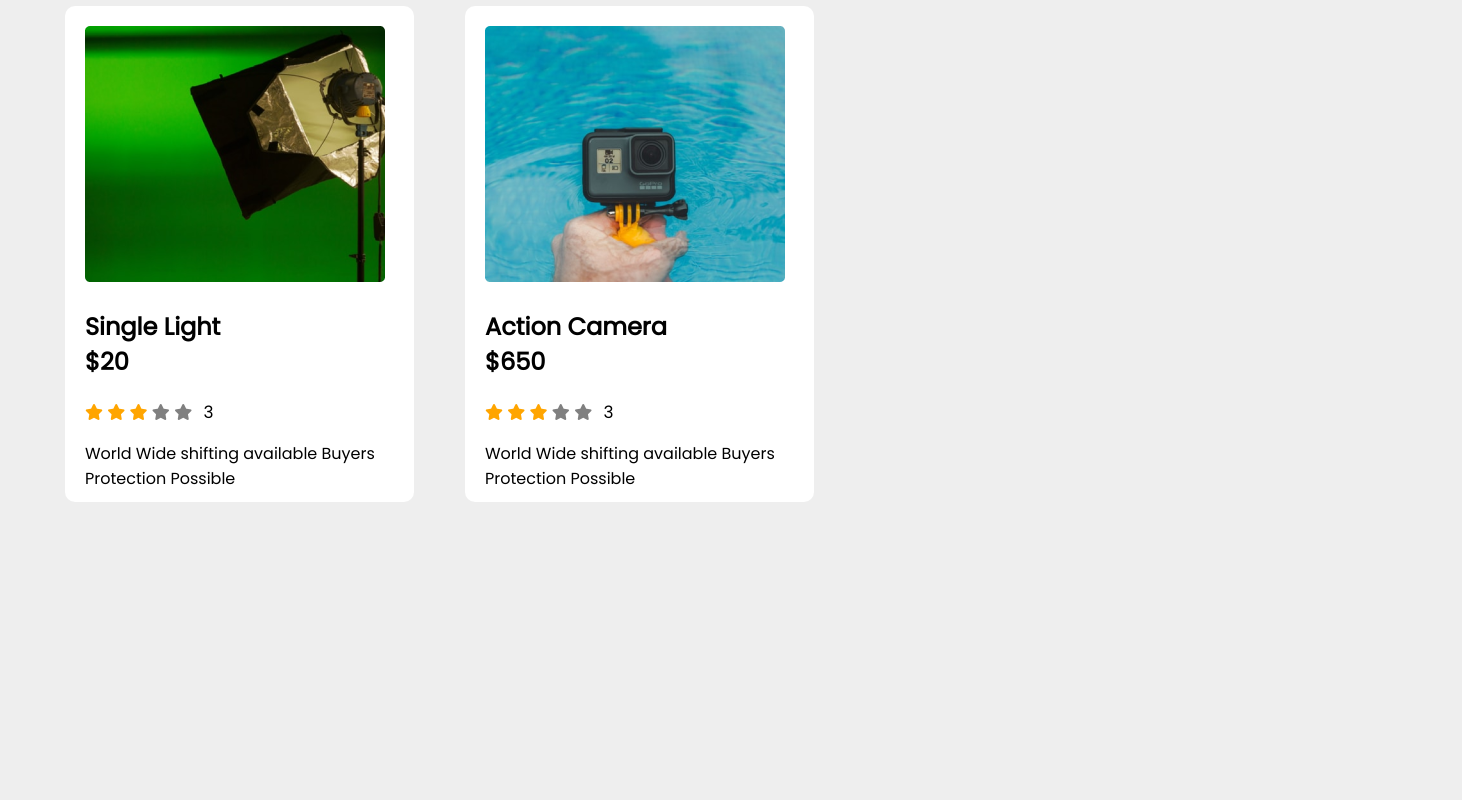
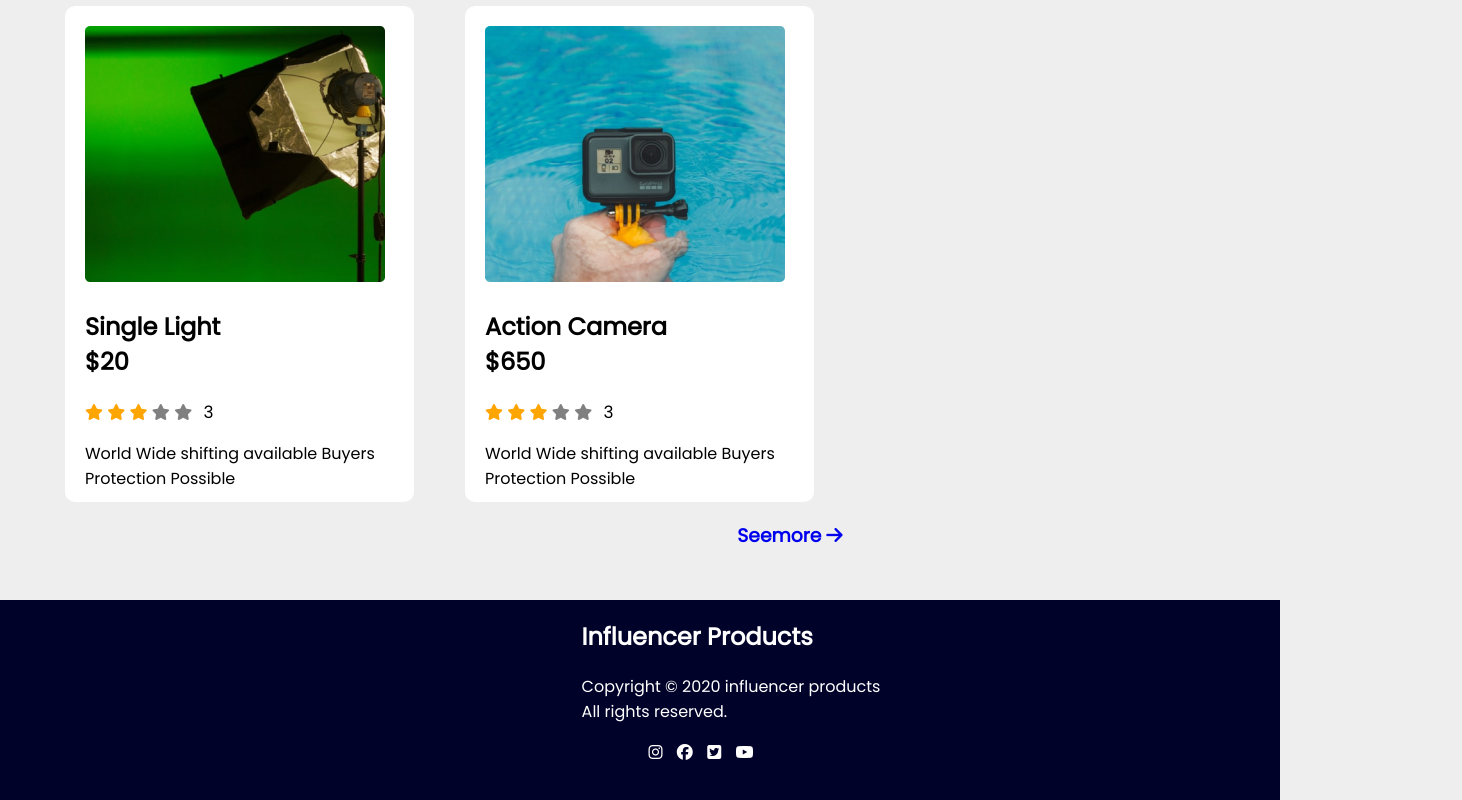
Before and after one commit to jasim-164/influencer-gear, a plain HTML site: page index.html in a window 1280 px wide. Shown: the part 2494-3294 px from the top of the page, 1462 px wide, since content can reach past the window. Before the commit the page ends 2996 px from the top, so only its background shows below. Drawn offline with Linux system fonts and the light colour scheme; a web font is replaced by a local one.

Commit message:
footerpart added

```diff
--- a/index.html
+++ b/index.html
@@ -39,7 +39,7 @@
                 <div class="preebook-info">
                     <h1 class="title"> Start Your Journey As <br> Influencer</h1>
                     <p class="description">Our purpose is to Make Waves; an idea seeded in the fact that our creators tell stories that build human connections, which set off waves of influence. These waves of influence become our data layers, from which we measure the impact. Our clients and creators make waves, we measure the impact.</p>
-                    <span class="preebook-button"><a href="#">Preebook Now<i class="fas fa-arrow-right"></i> </a></span>
+                    <span class="preebook-button"><a href="#">Preebook Now <i class="fas fa-arrow-right"></i> </a></span>
 
                 </div>
                 <div class="camera-display">
@@ -195,11 +195,30 @@
                     <p class="info">World Wide shifting available Buyers Protection Possible</p>
                 </div>
             </div>
+
+            <h3 class="seemore"><a href="#">Seemore <i class="fas fa-arrow-right"></i> </a> </h3>
         </section>
 
+        <!-- ========== End popular collection section ========== -->
 
+        <!-- ========== Start Bottom section ========== -->
+        <section class="footer">
+            <div class="footer-social">
+                <div class="policy">
+                <h1> Influencer Products</h1>
+                <p>Copyright &copy; 2020 influencer products <br>All rights reserved.</p>
+                </div>
+                <div class="social">
+                    <span class="icon"><a href="#"><i class="fab fa-instagram"></i></a></span>
+                    <span class="icon"><a href="#"><i class="fab fa-facebook"></i></a></span>
+                    <span class="icon"><a href="#"><i class="fab fa-twitter-square"></i></a></span>
+                    <span class="icon"><a href="#"><i class="fab fa-youtube"></i></a></span>
+                </div>
 
-        <!-- ========== End popular collection section ========== -->
+            </div>
+        </section>
+
+        <!-- ========== End Bottom section ========== -->
 
 
 
--- a/style.css
+++ b/style.css
@@ -59,6 +59,11 @@ a{
     width:440px;
     margin-right:100px;
     border-radius:50px;
+    transition: transform 1s;
+}
+
+.camera:hover{
+    transform: scale(1.17);
 }
 
 .preebook-button
@@ -74,6 +79,9 @@ a{
     text-decoration: none;
     color:white;
     font-size:18px;
+}
+.preebook-button a:hover{
+    color:#55efc4;
 }
 
 
@@ -135,3 +143,39 @@ hr{
     font-size:17px;
     margin-left: 7px;
 }
+.seemore{
+    display:flex;
+    justify-content:center;
+    margin-left: 300px;
+}
+/* footer section */
+.footer{
+    margin-top: 50px;
+    height: 200px;
+    width: 100%;
+    background-color: #000229;
+    color: white;
+}
+.footer-social{
+    width:1462px;
+    height:139px;
+    display:flex;
+    flex-direction: column;
+    align-items: center;
+    position: absolute;
+
+}
+.social{
+    margin-right: 50px;
+}
+.icon{
+    margin-right: 10px;
+}
+.icon a{
+    text-decoration: none;
+    color:white;
+}
+.icon a:hover{
+    color:tomato;
+
+}
```
